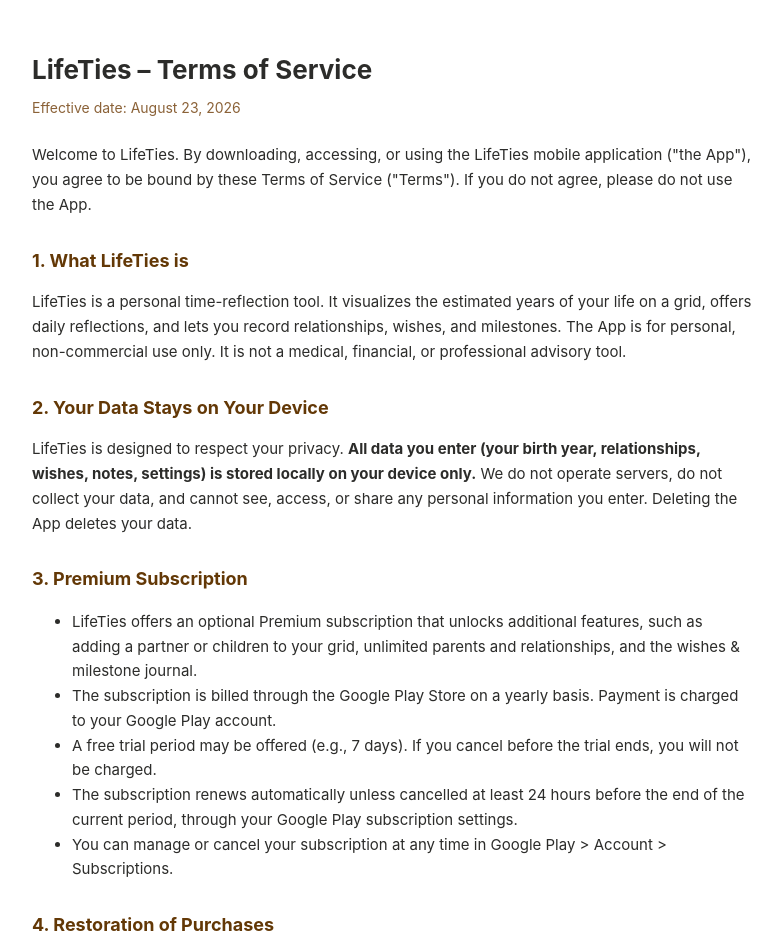
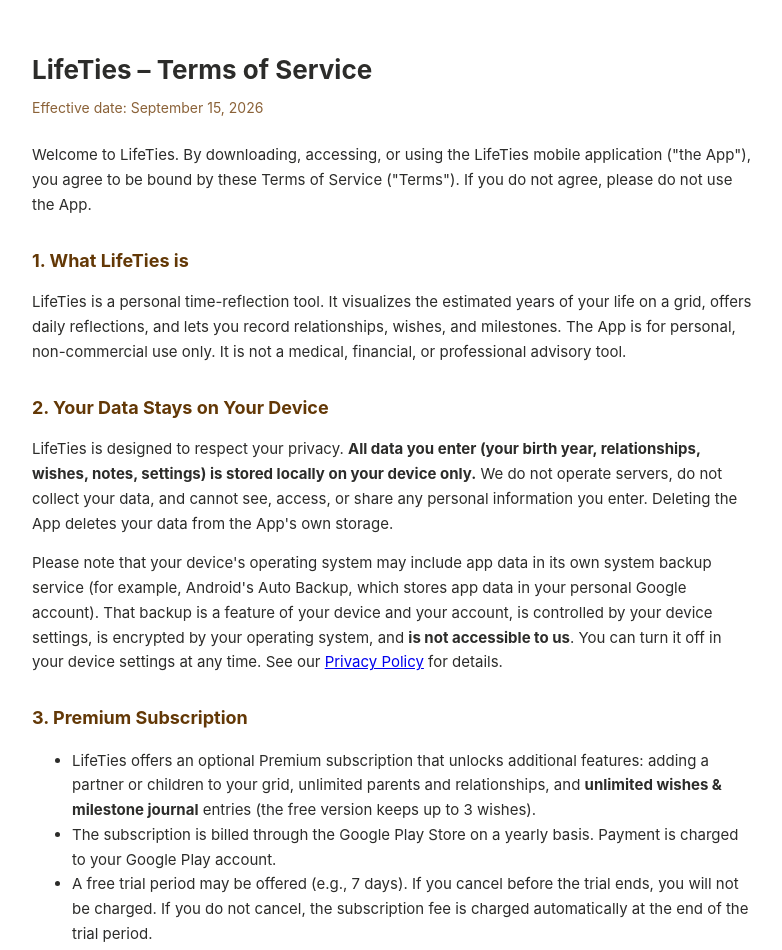
Before and after one commit to aaronlee1983/aaronlee1983.github.io, a plain HTML site: page terms.html in a window 1280 px wide. Shown: the top 950 px of the page, without its empty margins (248-1030 px from the left). Drawn offline with Linux system fonts and the light colour scheme.

Commit message:
Terms: align with device-backup disclosure and premium free-tier (3 wishes) description

```diff
--- a/terms.html
+++ b/terms.html
@@ -15,7 +15,7 @@
 </head>
 <body>
 <h1>LifeTies – Terms of Service</h1>
-<div class="date">Effective date: August 23, 2026</div>
+<div class="date">Effective date: September 15, 2026</div>
 
 <p>Welcome to LifeTies. By downloading, accessing, or using the LifeTies mobile application ("the App"), you agree to be bound by these Terms of Service ("Terms"). If you do not agree, please do not use the App.</p>
 
@@ -23,19 +23,21 @@
 <p>LifeTies is a personal time-reflection tool. It visualizes the estimated years of your life on a grid, offers daily reflections, and lets you record relationships, wishes, and milestones. The App is for personal, non-commercial use only. It is not a medical, financial, or professional advisory tool.</p>
 
 <h2>2. Your Data Stays on Your Device</h2>
-<p>LifeTies is designed to respect your privacy. <strong>All data you enter (your birth year, relationships, wishes, notes, settings) is stored locally on your device only.</strong> We do not operate servers, do not collect your data, and cannot see, access, or share any personal information you enter. Deleting the App deletes your data.</p>
+<p>LifeTies is designed to respect your privacy. <strong>All data you enter (your birth year, relationships, wishes, notes, settings) is stored locally on your device only.</strong> We do not operate servers, do not collect your data, and cannot see, access, or share any personal information you enter. Deleting the App deletes your data from the App's own storage.</p>
+<p>Please note that your device's operating system may include app data in its own system backup service (for example, Android's Auto Backup, which stores app data in your personal Google account). That backup is a feature of your device and your account, is controlled by your device settings, is encrypted by your operating system, and <strong>is not accessible to us</strong>. You can turn it off in your device settings at any time. See our <a href="/privacy.html">Privacy Policy</a> for details.</p>
 
 <h2>3. Premium Subscription</h2>
 <ul>
-  <li>LifeTies offers an optional Premium subscription that unlocks additional features, such as adding a partner or children to your grid, unlimited parents and relationships, and the wishes &amp; milestone journal.</li>
+  <li>LifeTies offers an optional Premium subscription that unlocks additional features: adding a partner or children to your grid, unlimited parents and relationships, and <strong>unlimited wishes &amp; milestone journal</strong> entries (the free version keeps up to 3 wishes).</li>
   <li>The subscription is billed through the Google Play Store on a yearly basis. Payment is charged to your Google Play account.</li>
-  <li>A free trial period may be offered (e.g., 7 days). If you cancel before the trial ends, you will not be charged.</li>
+  <li>A free trial period may be offered (e.g., 7 days). If you cancel before the trial ends, you will not be charged. If you do not cancel, the subscription fee is charged automatically at the end of the trial period.</li>
   <li>The subscription renews automatically unless cancelled at least 24 hours before the end of the current period, through your Google Play subscription settings.</li>
   <li>You can manage or cancel your subscription at any time in Google Play &gt; Account &gt; Subscriptions.</li>
 </ul>
 
 <h2>4. Restoration of Purchases</h2>
 <p>If you reinstall the App or switch devices, you can restore your Premium subscription using the "Restore purchase" button inside the App. Restoring a purchase requires you to sign in with the same Google Play account used for the original purchase. We cannot manually restore purchases on your behalf because we have no access to any accounts or payment records.</p>
+<p><strong>Note that restoring a subscription does not restore your content.</strong> Your relationships, wishes, and notes are stored on your device only. To move them to a new device, use Settings → <strong>Backup my data</strong> on the old device and Settings → <strong>Restore backup</strong> on the new one.</p>
 
 <h2>5. Disclaimer of Warranties</h2>
 <p>The App is provided "as is" and "as available" without warranties of any kind, whether express or implied, including but not limited to accuracy, fitness for a particular purpose, or non-infringement. Life expectancy estimates shown in the App are rough statistical averages and are <strong>not</strong> predictions about any individual's actual lifespan. Do not make health, financial, or life decisions based solely on the App's estimates.</p>
```
